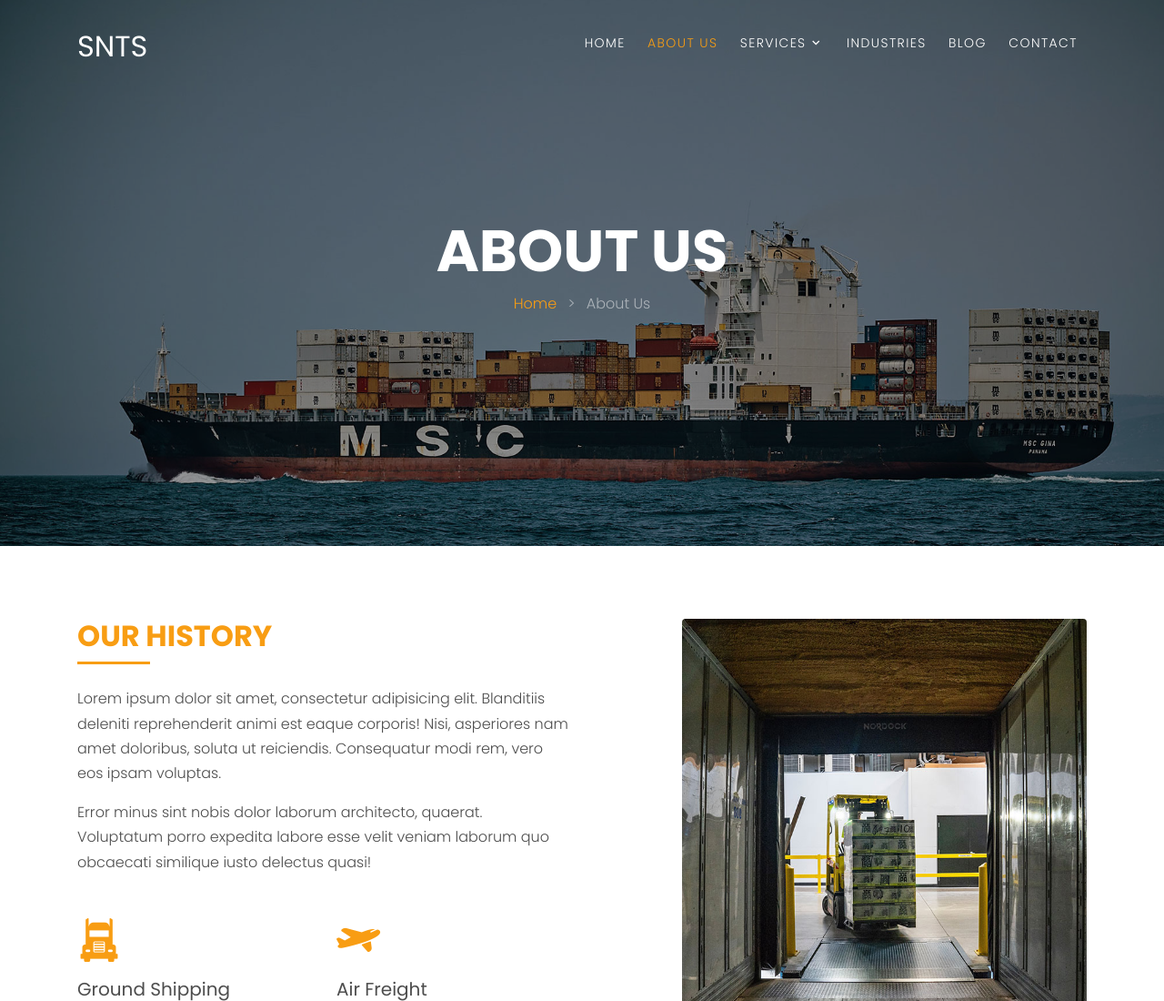
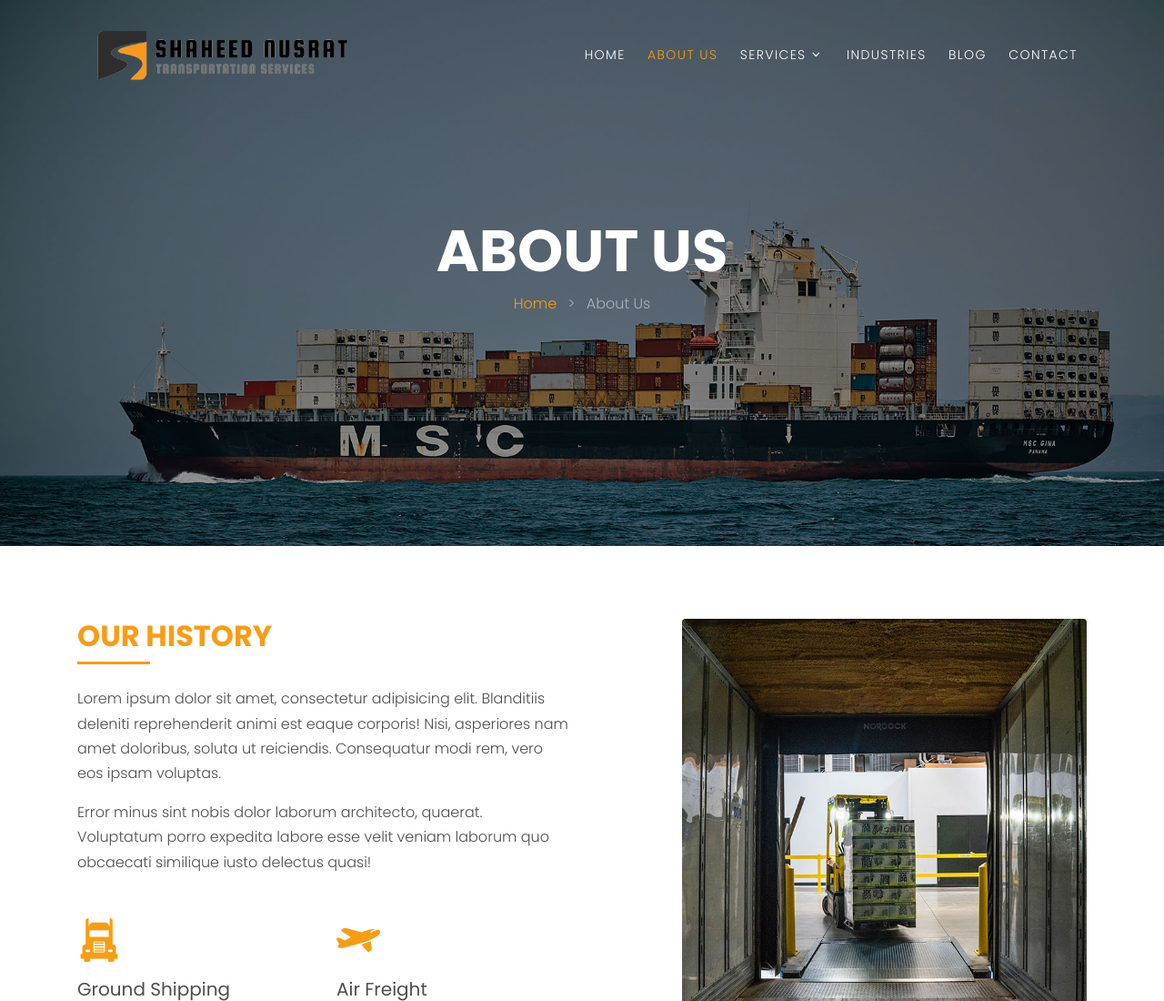
Before and after one commit to msaimraz/shaheednusrattransportationservice, a plain HTML site: page about.html in a window 1280 px wide. Shown: the top 1100 px of the page at 91% size. Drawn offline with Linux system fonts and the light colour scheme; files whose address does not match are found by name; a web font is replaced by a local one.

Commit message:
logo SNTS

```diff
--- a/about.html
+++ b/about.html
@@ -47,7 +47,8 @@
         <div class="row align-items-center">
 
           <div class="col-11 col-xl-2">
-            <h1 class="mb-0"><a href="index.html" class="text-white h2 mb-0">SNTS</a></h1>
+            <!-- <h1 class="mb-0"><a href="index.html" class="text-white h2 mb-0">SNTS</a></h1> -->
+            <a href="index.html" class="mb-0"><img class="mb-0 logo" src="./images/logo.png" alt="SNTS Logo"></a>
           </div>
           <div class="col-12 col-md-10 d-none d-xl-block">
             <nav class="site-navigation position-relative text-right" role="navigation">
```
Also changed, not shown: blog.html (+2 -1 lines), contact.html (+2 -1 lines), industries.html (+2 -1 lines), services.html (+2 -1 lines).
